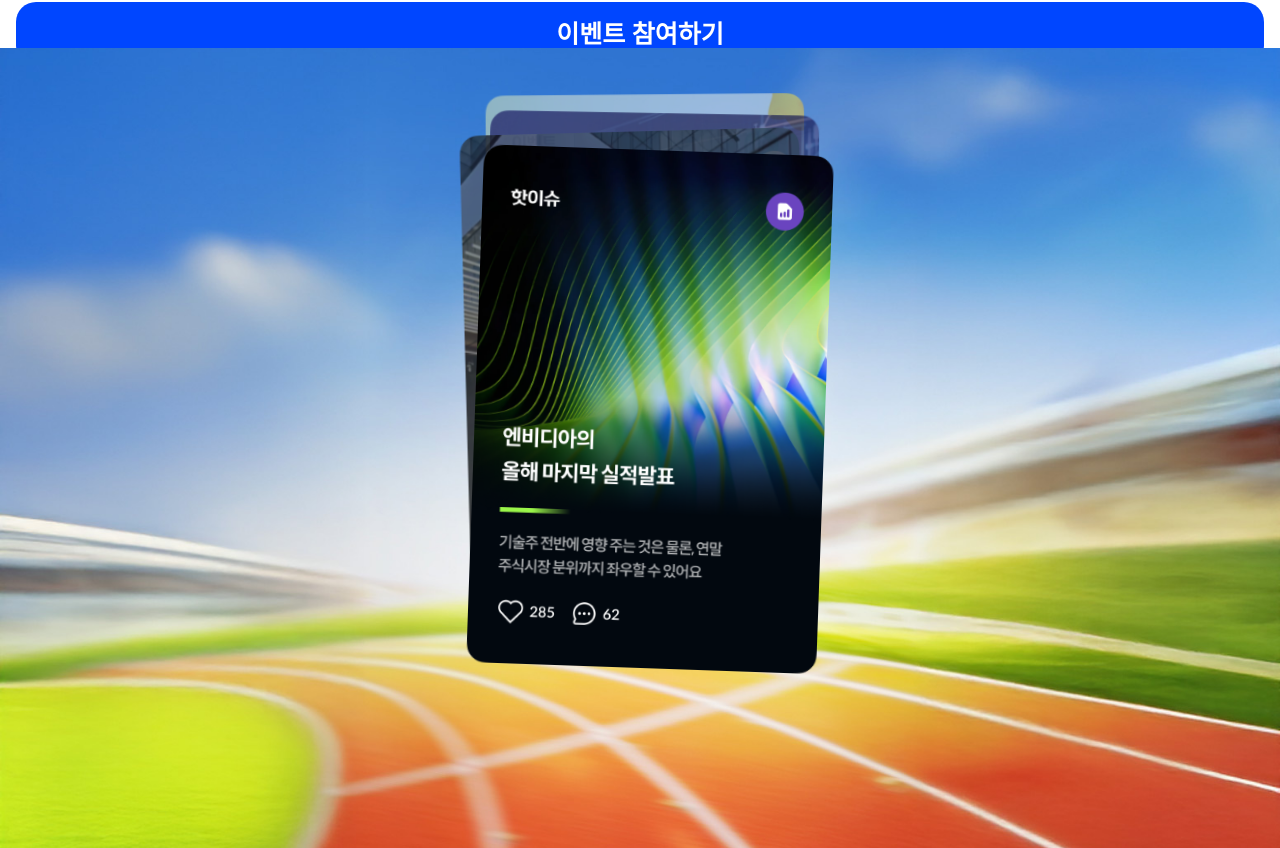
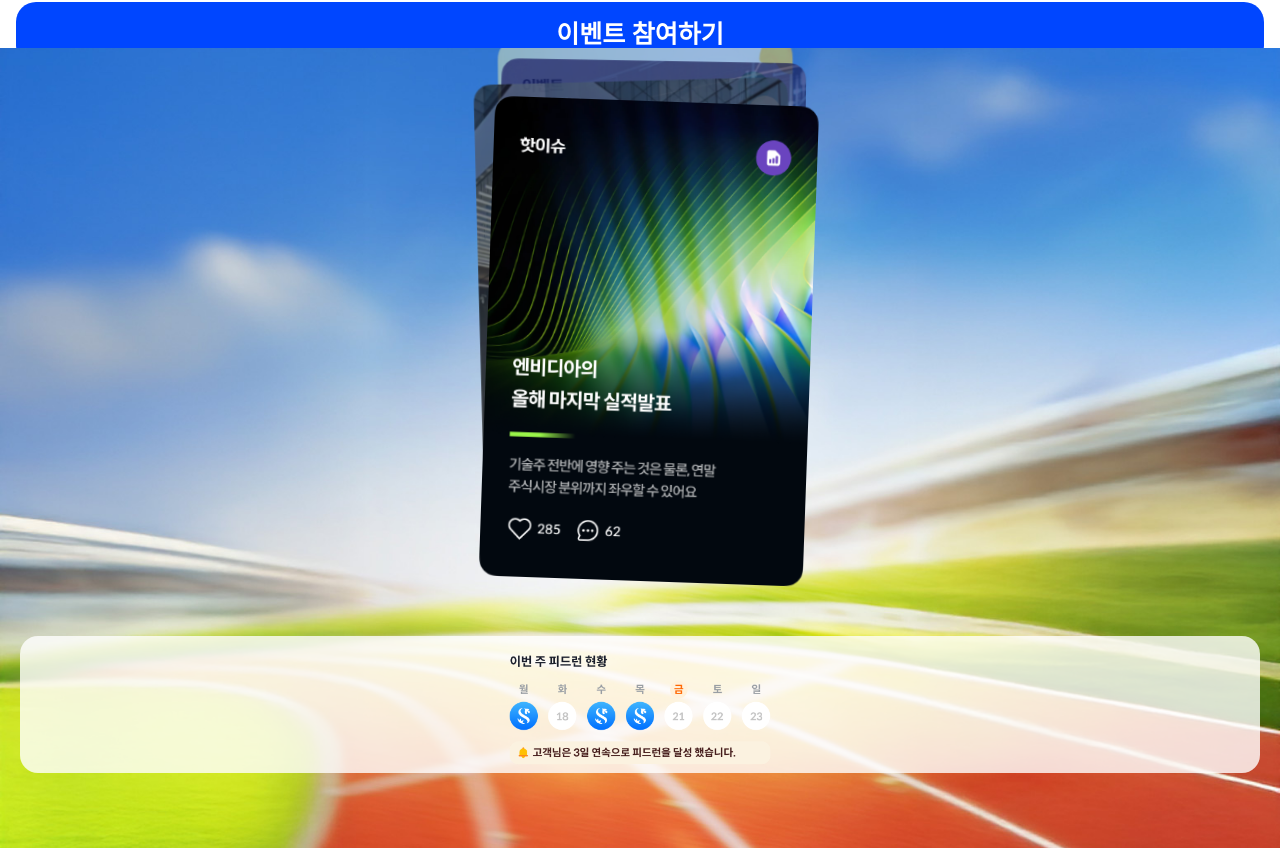
Before and after one commit to mz-suk/test-event, a Vue app: page / in a window 1280 px wide. Shown: the part 1873-2721 px from the top of the page. Built offline with nearby package versions, Linux system fonts and the light colour scheme; a web font is replaced by a local one.

Commit message:
feat : 현황섹션 추가

```diff
--- a/src/components/MainFeed.vue
+++ b/src/components/MainFeed.vue
@@ -56,11 +56,16 @@
         </div>
       </div>
     </transition>
+
+    <div class="wrap-status">
+      <img src="/img/feed7.png" alt="상태 이미지" class="status-image" />
+    </div>
   </section>
 </template>
 
 <style scoped lang="scss">
-.wrap-feed {
+.wrap {
+  &-feed {
     position: relative;
     min-height: 100dvh;
     display: flex;
@@ -116,6 +121,26 @@
       align-items: center;
       justify-content: center;
       pointer-events: all;
+    }
+  }
+  &-status {
+    position: relative;
+    background-color: rgba(255, 255, 255, 0.8);
+    border-radius: 18px;
+    width: 100%;
+    height: 156px;
+    img {
+      position: absolute;
+      top: 0;
+      left: 0;
+      width: 100%;
+      height: 100%;
+      object-fit: contain;
+      object-position: center;
+      user-select: none;
+      pointer-events: none;
+      display: block;
+    }
   }
 }
 
```
Also changed, not shown: public/img/feed7.png (added). Lines whose indentation alone changed are shown as unchanged.
